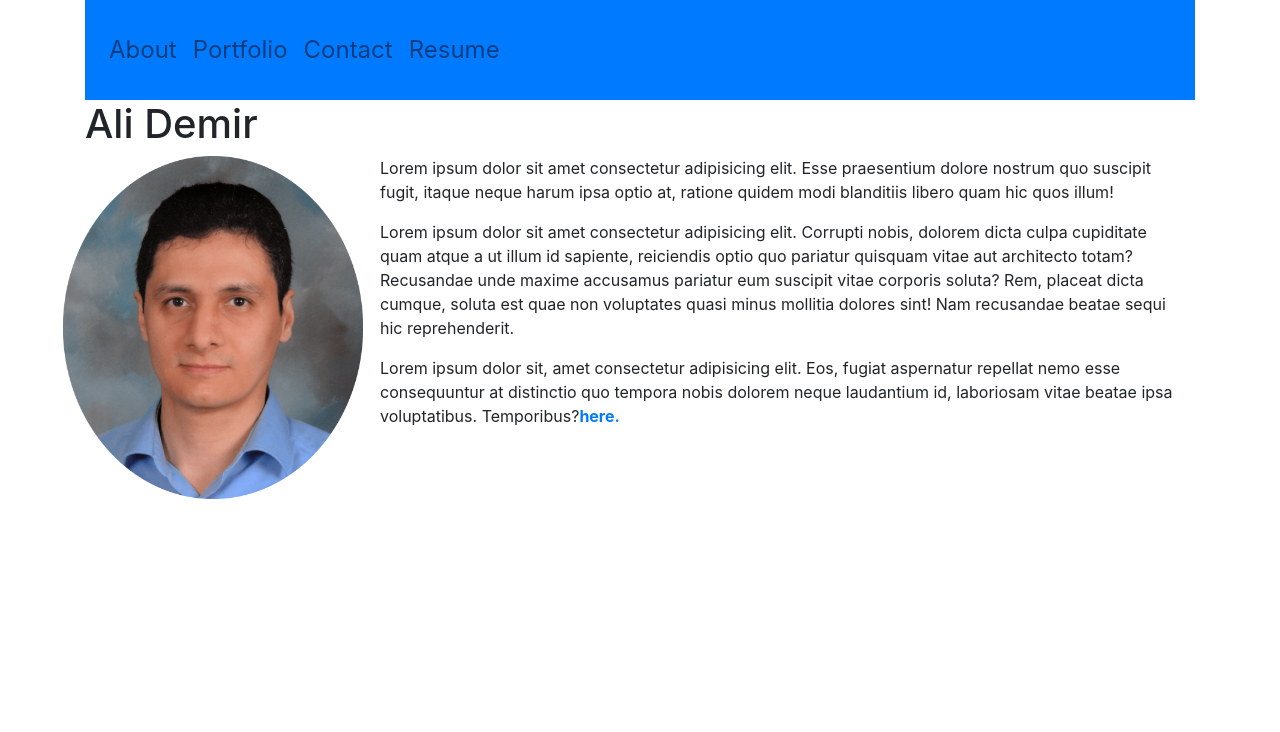
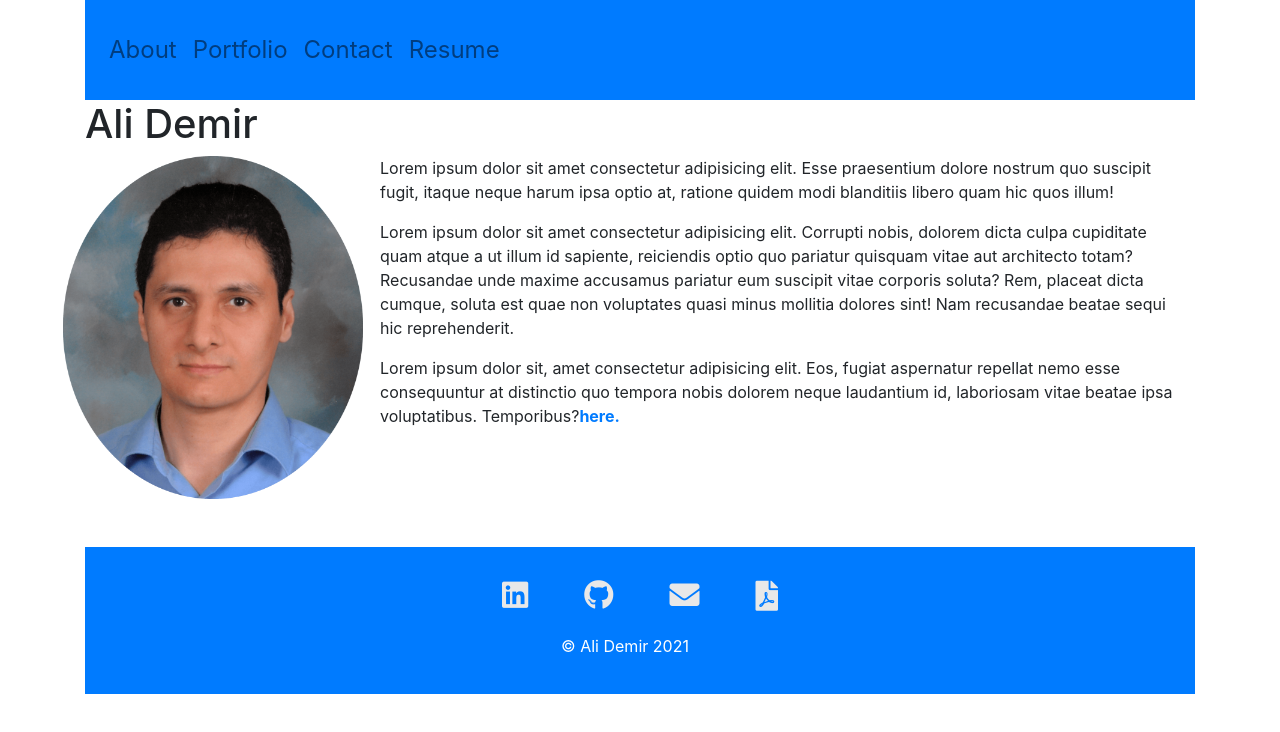
Before and after one commit to alidemirbay/react-portfolio, a React (Create React App) app: page / in a window 1280 px wide. Shown: the top 732 px of the page. Built offline with nearby package versions, Linux system fonts and the light colour scheme.

Commit message:
adds footer component

```diff
--- a/public/index.html
+++ b/public/index.html
@@ -13,6 +13,8 @@
       user's mobile device or desktop. See https://developers.google.com/web/fundamentals/web-app-manifest/
     -->
   <link rel="manifest" href="%PUBLIC_URL%/manifest.json" />
+  <link rel="stylesheet" href="https://use.fontawesome.com/releases/v5.8.1/css/all.css"
+    integrity="sha384-50oBUHEmvpQ+1lW4y57PTFmhCaXp0ML5d60M1M7uH2+nqUivzIebhndOJK28anvf" crossorigin="anonymous" />
   <!--
       Notice the use of %PUBLIC_URL% in the tags above.
       It will be replaced with the URL of the `public` folder during the build.
--- a/src/App.js
+++ b/src/App.js
@@ -1,6 +1,7 @@
 import './App.css';
 import About from './components/About';
 import Navbar from './components/Navbar';
+import Footer from './components/Footer';
 
 function App() {
   return (
@@ -9,6 +10,8 @@ function App() {
       <Navbar />
 
       <About />
+      <Footer />
+
     </div>
   );
 }
--- /dev/null
+++ b/src/components/Footer.jsx
@@ -0,0 +1,29 @@
+import React from 'react'
+import resume from '../images/myresume.pdf';
+function Footer() {
+  return (
+    <>
+      <footer className='footer bg-primary text-center' style={{ padding: '20px 20px' }}>
+
+
+        <div className='container mb-3' >
+          <a href='https://www.linkedin.com/in/ali-demirbay/' className="btn  icons"><i class='fab fa-linkedin '
+            style={{ fontSize: 30, color: '#E8E8E8', marginRight: '30px' }}></i></a>
+          <a href='https://github.com/alidemirbay' className="btn  icons"><i class='fab fa-github'
+            style={{ fontSize: 30, color: '#E8E8E8', marginRight: '30px' }}></i></a>
+          <a href='mailto:alidemirbay@gmail.com' className="btn icons"><i class='fa fa-envelope '
+            style={{ fontSize: 30, color: '#E8E8E8', marginRight: '30px', }}></i></a>
+          <a href={resume} className="btn  icons" title="Resume" target="_blank" rel="noopener noreferrer"
+            style={{ fontSize: 30, color: '#E8E8E8' }}><i className="fas fa-file-pdf"></i></a>
+
+          <br />
+          <p className="copyright mt-2 text-center" style={{ color: 'white', marginRight: '30px', marginTop: '15px' }}>
+            © Ali Demir 2021
+            </p>
+        </div>
+      </footer>
+    </>
+  )
+}
+
+export default Footer
```
Also changed, not shown: 1 other file (tests, documents, lock files or other folders).
